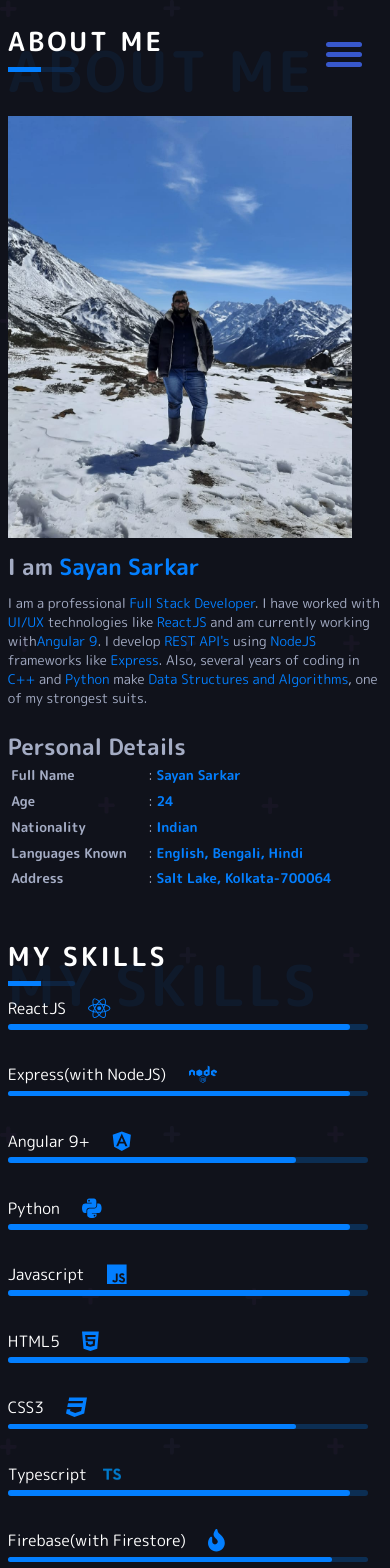
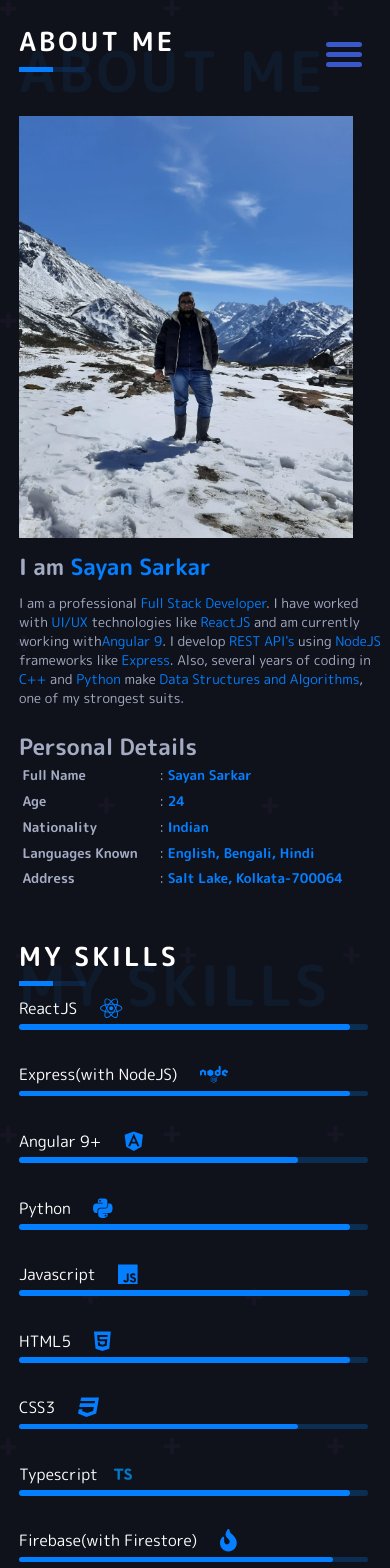
Before and after one commit to Sayan3sarkar/Dev_portfolio, a React (Create React App) app: page /about in a window 390 px wide. Shown: the top 1568 px of the page. Built offline with nearby package versions, Linux system fonts and the light colour scheme.

Commit message:
Deployed on 5/4/2021

```diff
--- a/src/Components/ImageSection/ImageSection.css
+++ b/src/Components/ImageSection/ImageSection.css
@@ -17,6 +17,7 @@
 
 .imageSection__aboutInfo {
     margin-left: 2rem;
+    width: 100%;
 }
 
 .imageSection__aboutInfo h4{
--- a/src/Components/Skills/Skills.css
+++ b/src/Components/Skills/Skills.css
@@ -58,3 +58,8 @@
         margin-right: 2rem;
     }
 }
+@media screen and (max-width: 411px){
+    .skills{
+        margin-right: 2rem;
+    }
+}
--- a/src/Container/About/About.css
+++ b/src/Container/About/About.css
@@ -16,11 +16,11 @@
         font-size: 70%;
     }
 }
-/* @media screen and (max-width: 411px){
-    html{
-        font-size: 70%;
+@media screen and (max-width: 411px){
+    .about{
+        margin-left: 1rem;
     }
-} */
+}
 /* .about__serviceContainer {
     display: flex;
     justify-content: space-between;
--- a/src/Container/Contact/Contact.js
+++ b/src/Container/Contact/Contact.js
@@ -15,7 +15,7 @@ const Contact = () => {
                 <div className="contact_map">
                     <iframe
                         src="https://www.google.com/maps/embed?pb=!1m18!1m12!1m3!1d3683.6683555869904!2d88.39777031545667!3d22.59150398517312!2m3!1f0!2f0!3f0!3m2!1i1024!2i768!4f13.1!3m3!1m2!1s0x3a02760a5789f559%3A0x5373355076886790!2sP.N.B.!5e0!3m2!1sen!2sin!4v1617474173521!5m2!1sen!2sin"
-                        width="380"
+                        width="350"
                         height="450"
                         style={{ border: '1rem solid #191d2b', borderRadius: '1rem' }}
                         allowFullScreen=""
```
